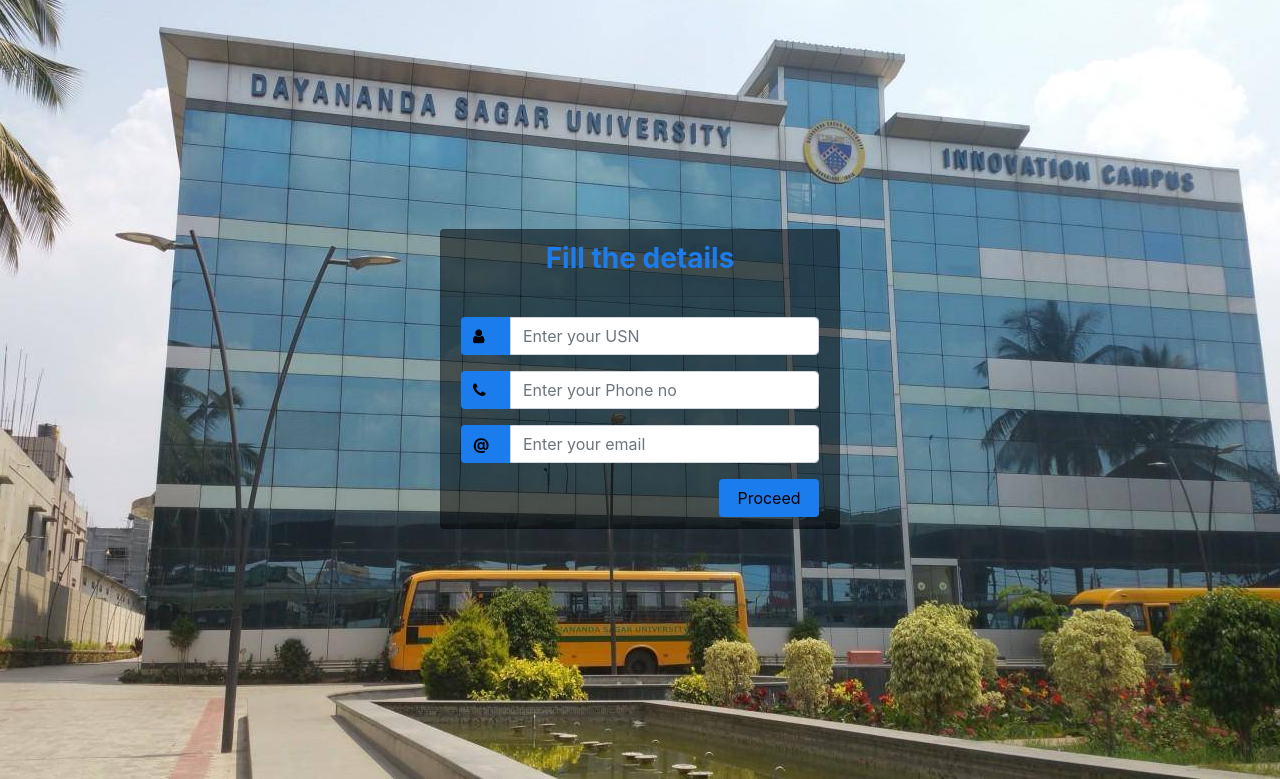
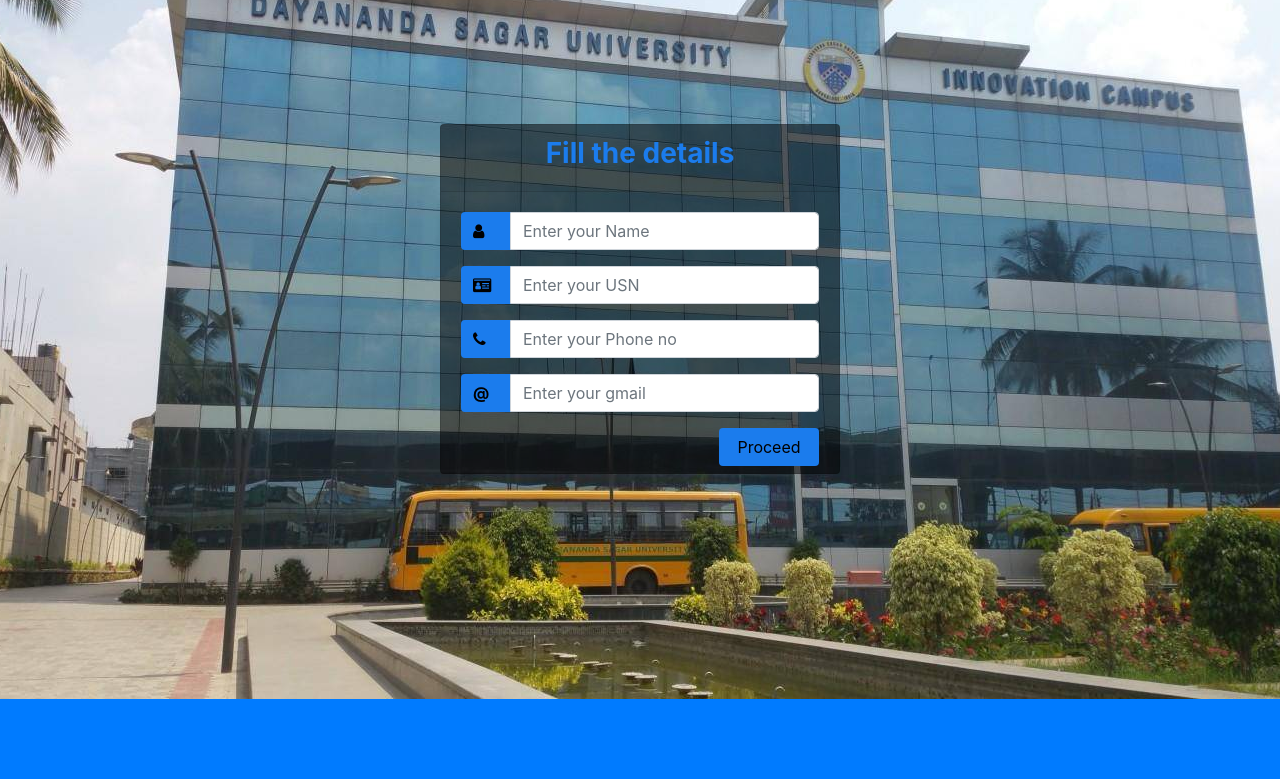
Before and after one commit to AnirudhDesai777/WBAA2, a Django app: page / in a window 1280 px wide. Shown: the part 197-976 px from the top of the page. After the commit the page ends 896 px from the top, so only its background shows below. Run offline with Django 3.2, Linux system fonts and the light colour scheme; some libraries are stand-ins or nearby versions.

Commit message:
fixed logo, added name field

```diff
--- a/backlog/exam/templates/index.html
+++ b/backlog/exam/templates/index.html
@@ -29,7 +29,7 @@ background-size: cover;
 	align-content: center;
 	}
 	.card{
-height: 300px;
+height: 350px;
 margin-top: 150px;
 margin-bottom: 150px;
 width: 400px;
@@ -197,7 +197,7 @@ window.onclick = function(e) {
     <script src="https://cdnjs.cloudflare.com/ajax/libs/popper.js/1.14.3/umd/popper.min.js" integrity="sha384-ZMP7rVo3mIykV+2+9J3UJ46jBk0WLaUAdn689aCwoqbBJiSnjAK/l8WvCWPIPm49" crossorigin="anonymous"></script>
     <script src="https://stackpath.bootstrapcdn.com/bootstrap/4.1.3/js/bootstrap.min.js" integrity="sha384-ChfqqxuZUCnJSK3+MXmPNIyE6ZbWh2IMqE241rYiqJxyMiZ6OW/JmZQ5stwEULTy" crossorigin="anonymous"></script>
   <nav class="navbar navbar-expand-sm bg-primary navbar-dark">
-  <a class="navbar-brand" href="#"> <img src="https://upload.wikimedia.org/wikipedia/commons/7/7b/DSU_logo.png" alt="Logo" style="width:200px;">
+  <a class="navbar-brand" href="#"> <img src="{% static "/images/image6.jpg" %}" alt="Logo" style="width:200px;">
   </a>
    <ul class="navbar-nav ml-auto">
 	<li class="nav-item active" style="font-size:15px;padding: 12px 16px;">
@@ -236,6 +236,15 @@ window.onclick = function(e) {
 							<span class="input-group-text"><i class="fa fa-user"></i></span>
             </div>
 
+						<input type="text" class="form-control" name="NAME"  id="name" placeholder="Enter your Name" required>
+
+					</div>
+          <div class="input-group form-group">
+
+						<div class="input-group-prepend">
+							<span class="input-group-text"><i class="fa fa-id-card" aria-hidden="true"></i></span>
+            </div>
+
 						<input type="text" class="form-control" name="USN"  id="usn" placeholder="Enter your USN" required>
 
 					</div>
@@ -249,7 +258,7 @@ window.onclick = function(e) {
 						<div class="input-group-prepend">
 							<span class="input-group-text"><strong>@</strong></span>
 						</div>
-						<input type="text" class="form-control" name="EMAIL" id ="email" placeholder="Enter your email" required>
+						<input type="text" class="form-control" name="EMAIL" id ="gmail" placeholder="Enter your gmail" required>
 					</div>
 
 					<div class="form-group">
```
Also changed, not shown: backlog/exam/static/images/image6.jpg (added).
